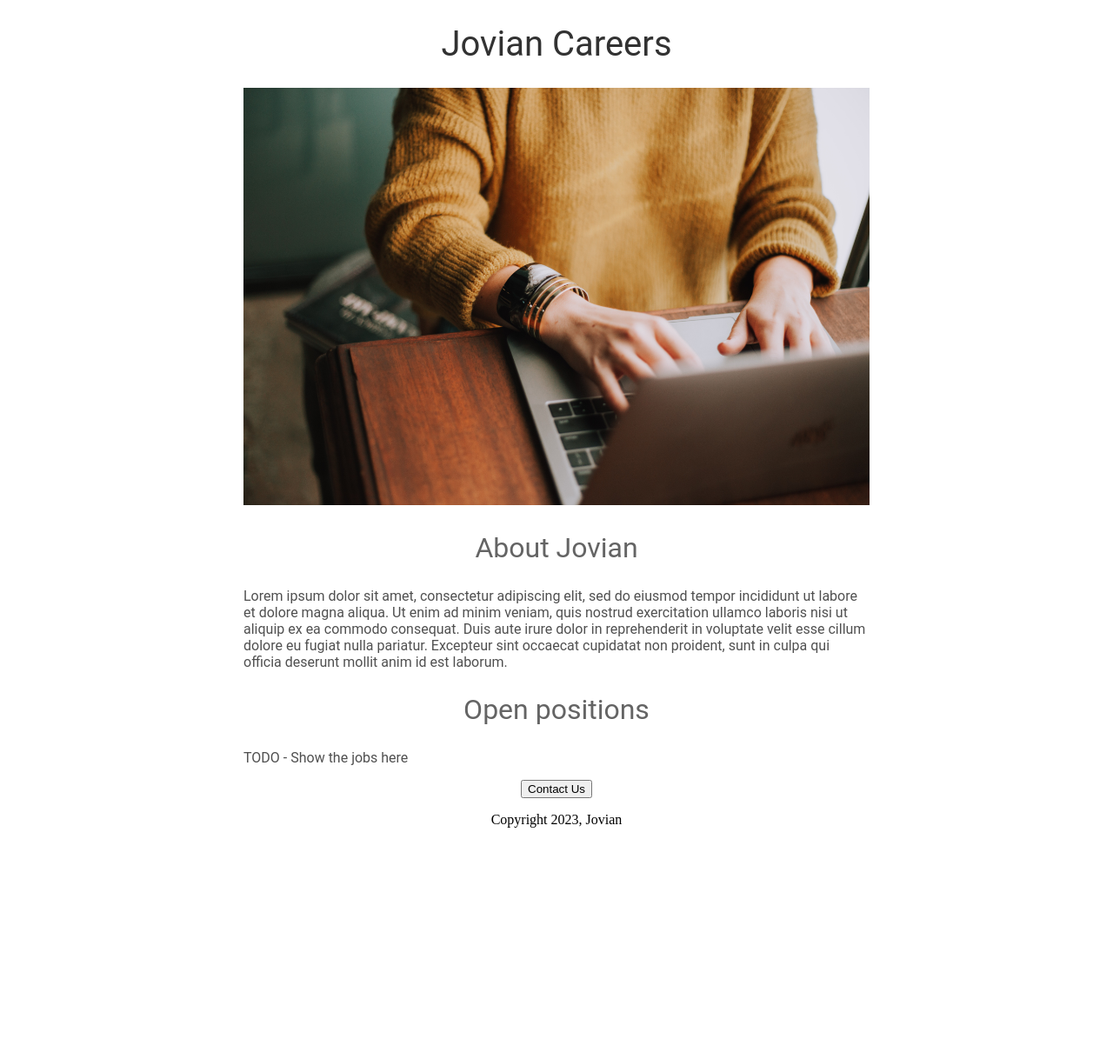
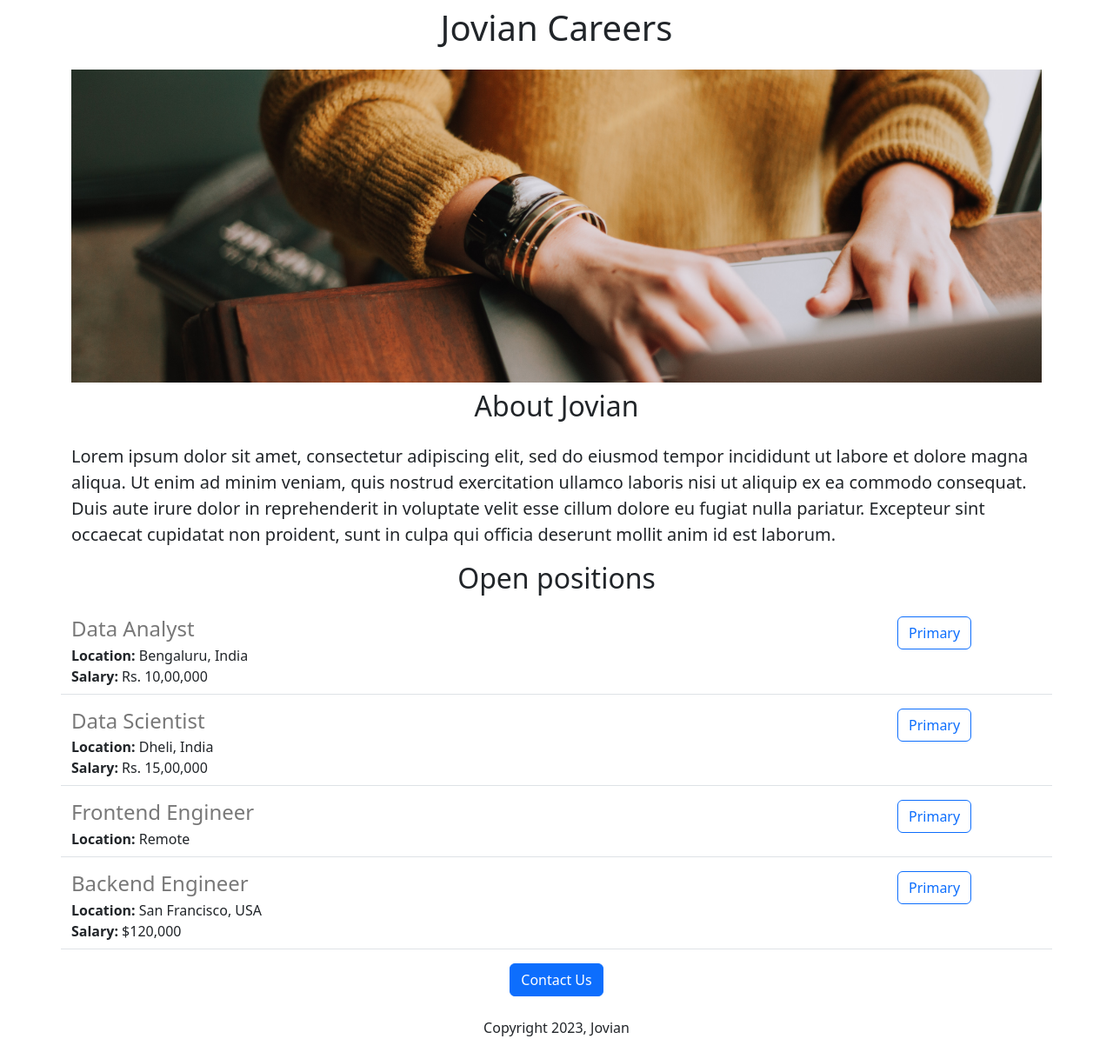
Before and after one commit to SergioBlancoFtns/jovian-careers-website-v2, a Flask app: page / in a window 1280 px wide. Shown: the whole page at 87% size. Before the commit the page ends 952 px from the top, so only its background shows below. Run offline with Flask 3, Linux system fonts and the light colour scheme.

Commit message:
Added dynamic data and API route

```diff
--- a/main.py
+++ b/main.py
@@ -1,10 +1,40 @@
-from flask import Flask, render_template
+from flask import Flask, render_template, jsonify
 
 app = Flask(__name__)
 
+JOBS = [
+  {
+    'id': 1,
+    'title': 'Data Analyst',
+    'location': 'Bengaluru, India',
+    'salary': 'Rs. 10,00,000'
+  },
+  {
+    'id': 2,
+    'title': 'Data Scientist',
+    'location': 'Dheli, India',
+    'salary': 'Rs. 15,00,000'
+  },
+  {
+    'id': 3,
+    'title': 'Frontend Engineer',
+    'location': 'Remote'
+  },
+  {
+    'id': 4,
+    'title': 'Backend Engineer',
+    'location': 'San Francisco, USA',
+    'salary': '$120,000'
+  }
+]
+
 @app.route("/")
 def hello_world():
-  return render_template('home.html')
+  return render_template('home.html', jobs=JOBS, company_name='Jovian')
+
+@app.route("/api/jobs")
+def list_jobs():
+  return jsonify(JOBS)
 
 if __name__ == '__main__':
   app.run(host='0.0.0.0', debug=True )
--- a/templates/home.html
+++ b/templates/home.html
@@ -2,51 +2,33 @@
 <html>
   <head>
     <title>Jovian Careers</title>
+    <meta charset="utf-8">
+    <meta name="viewport" content="width=device-width, initial-scale=1">
+    <link href="https://cdn.jsdelivr.net/npm/bootstrap@5.3.1/dist/css/bootstrap.min.css" rel="stylesheet" integrity="sha384-4bw+/aepP/YC94hEpVNVgiZdgIC5+VKNBQNGCHeKRQN+PtmoHDEXuppvnDJzQIu9" crossorigin="anonymous">
     <style>
-      h1 {
-        font-size: 40px;
-        font-family: Roboto;
-        font-weight: normal;
-        color: rgb(50,50,50);
-        text-align: center;
-      }
       #banner {
-          width: 100%;
-          heigh: 360px;
-          object-fit: cover;
-        }
-
-      h2 {
-        font-family: Roboto;
-        font-size: 32px;
-        color: rgb(100, 100, 100);
-        text-align: center;
-        font-weight: normal;
-      }
-
-      .bodytext {
-        font-family: Roboto;
-        color: rgb(80, 80, 80);
-      }
-
-      #container {
-        max-width: 720px;
-        margin: 0 auto 0 auto;
-
+        height: 360px;
+        width: 100%;
+        object-fit: cover;
       }
     </style>
+
   </head>
   <body>
-    <div id="container">
-     <h1>Jovian Careers</h1>
-    <img id="banner" src="https://jovian-careers-website--sergio-javierj3.repl.co/static/bannerjovian.jpg" >
-    <h2>About Jovian</h2>
-    <p class="bodytext">Lorem ipsum dolor sit amet, consectetur adipiscing elit, sed do eiusmod tempor incididunt ut labore et dolore magna aliqua. Ut enim ad minim veniam, quis nostrud exercitation ullamco laboris nisi ut aliquip ex ea commodo consequat. Duis aute irure dolor in reprehenderit in voluptate velit esse cillum dolore eu fugiat nulla pariatur. Excepteur sint occaecat cupidatat non proident, sunt in culpa qui officia deserunt mollit anim id est laborum.</p>
-    <h2 >Open positions</h2>
-    <p class="bodytext">TODO - Show the jobs here</p>
-    <div style="text-align: center;">
-    <button>Contact Us</button>
-      <p>Copyright 2023, Jovian</p>
+    <div class="container">
+     <h1 class="text-center mt-2 mb-4">{{company_name}} Careers</h1>
+    <img class="image-fluid" id="banner" src="https://jovian-careers-website--sergio-javierj3.repl.co/static/bannerjovian.jpg" >
+    <h2 class="text-center mt-2 mb-4">About Jovian</h2>
+    <p class="lead">Lorem ipsum dolor sit amet, consectetur adipiscing elit, sed do eiusmod tempor incididunt ut labore et dolore magna aliqua. Ut enim ad minim veniam, quis nostrud exercitation ullamco laboris nisi ut aliquip ex ea commodo consequat. Duis aute irure dolor in reprehenderit in voluptate velit esse cillum dolore eu fugiat nulla pariatur. Excepteur sint occaecat cupidatat non proident, sunt in culpa qui officia deserunt mollit anim id est laborum.</p>
+    <h2 class="text-center mt-2 mb-4">Open positions</h2>
+    <div>
+      {% for job in jobs %}
+        {% include 'jobitem.html' %}
+      {% endfor %}
+    </div>
+    <div class="text-center">
+    <button class="btn btn-primary btn-large">Contact Us</button>
+      <p class="mt-4">Copyright 2023, Jovian</p>
     </div>
     </div>
   </body>
--- /dev/null
+++ b/templates/jobitem.html
@@ -0,0 +1,18 @@
+<div class="border-bottom row" style="margin-bottom:16px;padding-bottom: 8px;">
+  <div class="col-10">
+  <h4 style="color:rgb(120,120,120); margin-bottom: 4px;">
+    {{job['title']}}
+  </h4>
+  <div>
+    <b>Location:</b> {{job['location']}}
+  </div>
+  {% if 'salary' in job %}
+  <div>
+    <b>Salary:</b> {{job['salary']}}
+  </div>
+  {% endif %}
+  </div>
+  <div class="col-2">
+  <button type="button" class="btn btn-outline-primary">Primary</button>
+  </div>
+</div>
```
